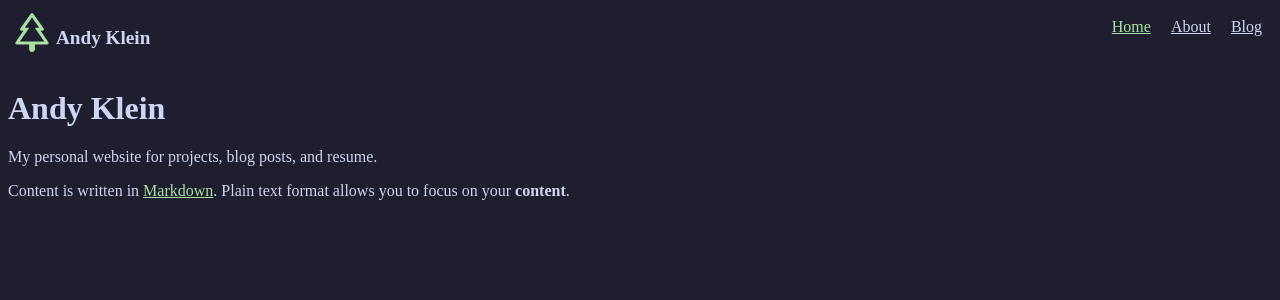
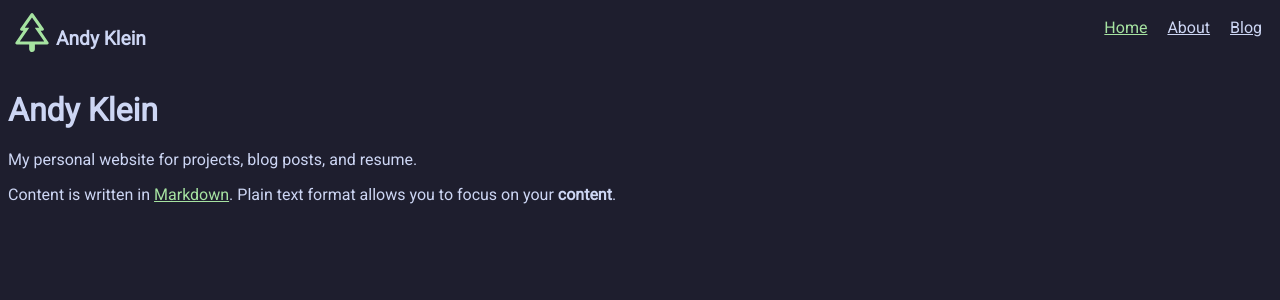
Before and after one commit to Andy-Klein/andy-klein.github.io, a Jekyll site: the page built from index.md, in a window 1280 px wide. Shown: the top 300 px of the page. Built offline with Jekyll 4.4.1, drawn with Linux system fonts in a browser that asks for light colours.

Commit message:
added new font

```diff
--- a/_sass/main.scss
+++ b/_sass/main.scss
@@ -1,5 +1,9 @@
-/* global colors */
+/* Importing Font */
+@import url('https://fonts.googleapis.com/css2?family=Roboto&display=swap');
+
+/* Global Colors */
 body {
+  font-family: 'Roboto', sans-serif;
   color: #cdd6f4;
   background: #1e1e2e;
 }
```
